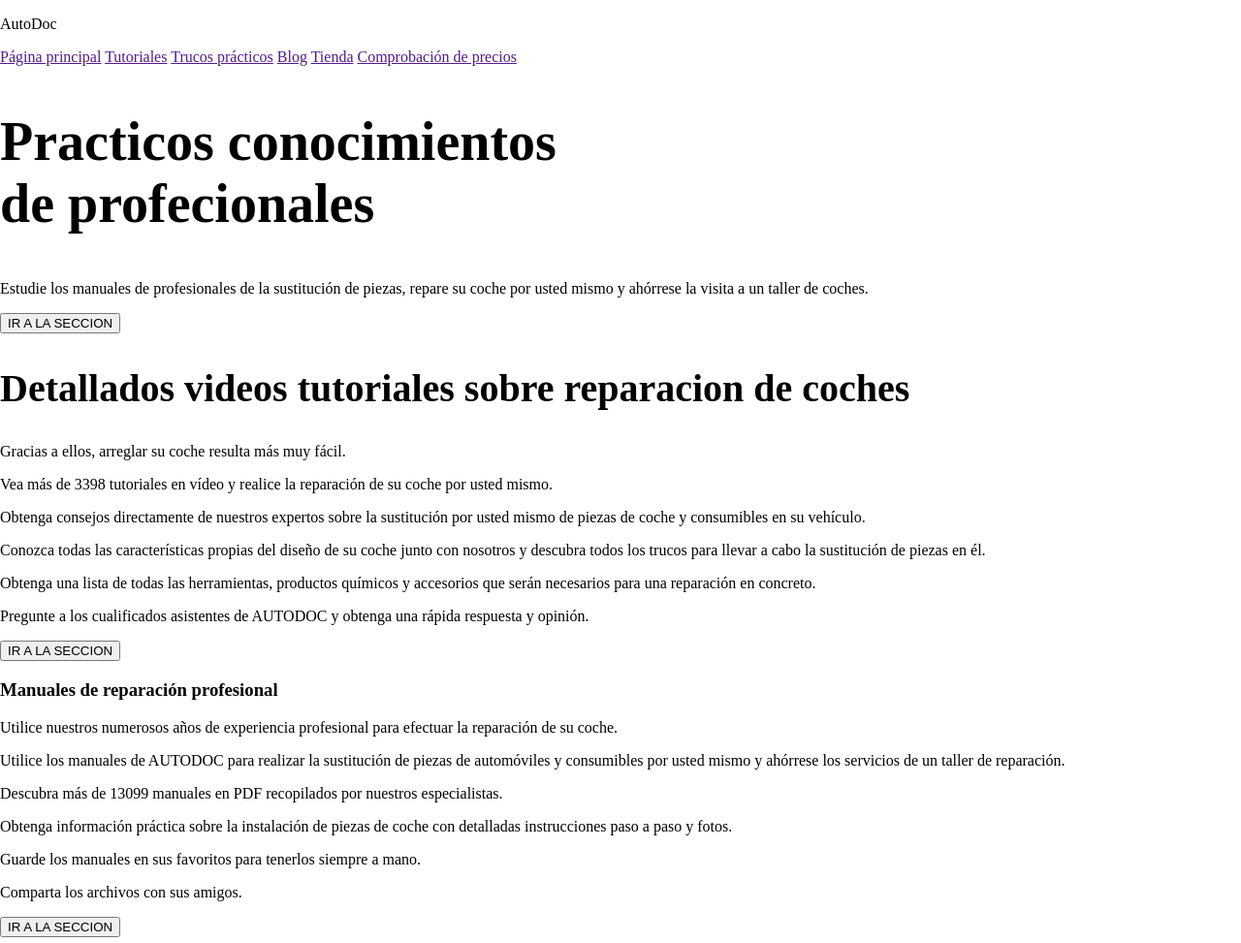
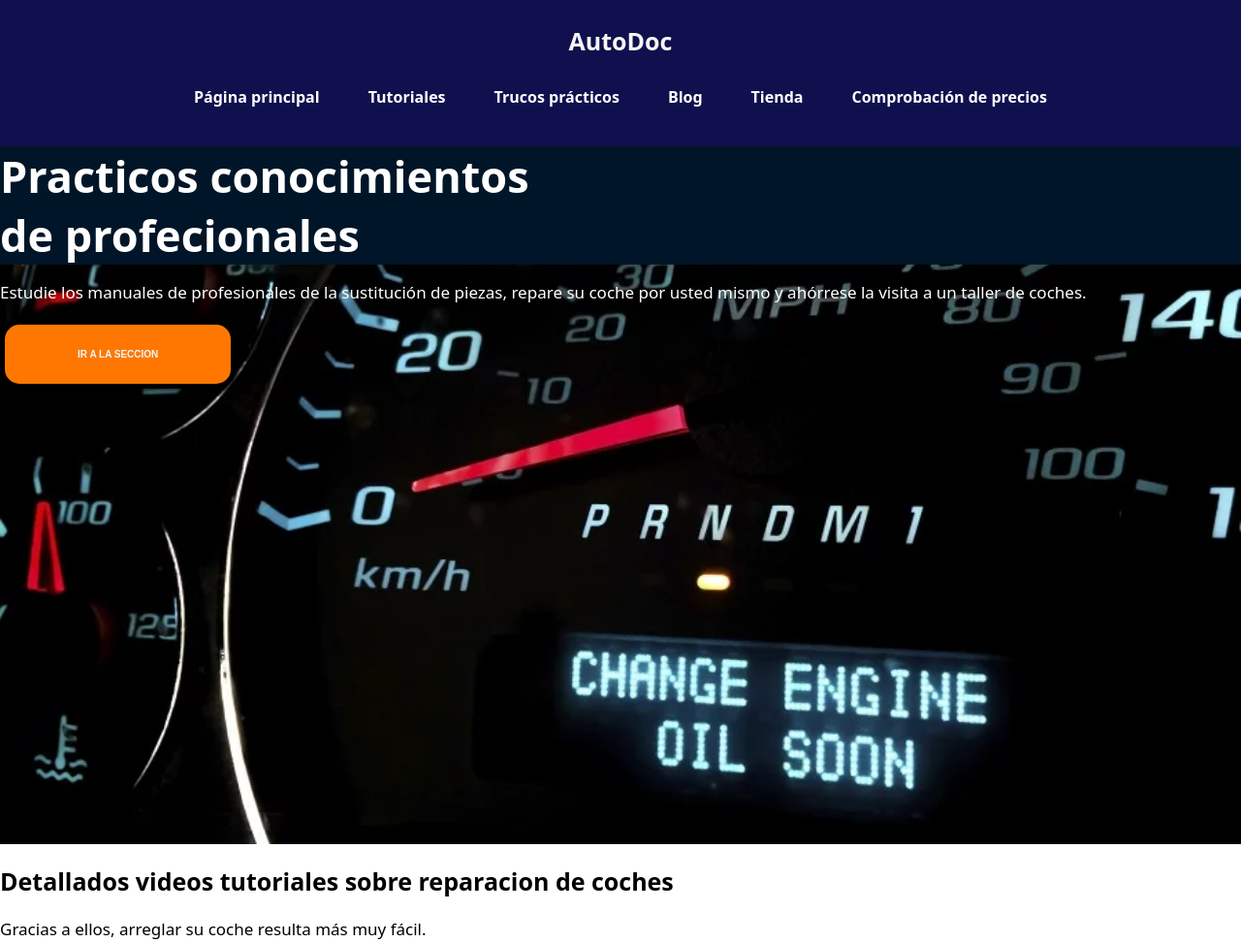
Before and after one commit to Tincion/Primera-Pag, a plain HTML site: page index.html in a window 1280 px wide. Shown: the top 973 px of the page at 97% size. Drawn offline with Linux system fonts and the light colour scheme.

Commit message:
segundo agregado

```diff
--- a/index.html
+++ b/index.html
@@ -10,8 +10,10 @@
 
   <body>
     <header>
+
       <div class="container">
         <p class="logo">AutoDoc</p>
+
         <nav>
           <a href="">Página principal</a>
           <a href="">Tutoriales</a>
@@ -23,7 +25,8 @@
       </div>
     </header>
 
-    <section id="Hero">
+    <section class="banner">
+      <div class="banner-content">
         <h1>
           Practicos conocimientos <br />
           de profecionales
@@ -33,11 +36,16 @@
           repare su coche por usted mismo y ahórrese la visita a un taller de
           coches.
         </p>
+      </div>
+
+      <form action="https://club.autodoc.es/">
         <button>IR A LA SECCION</button>
+      </form>
     </section>
 
     <section id="Detallados videos">
       <div class="img-container"></div>
+
       <h2 class="section_title">
         Detallados videos tutoriales sobre reparacion de coches
       </h2>
@@ -63,11 +71,14 @@
         Pregunte a los cualificados asistentes de AUTODOC y obtenga una rápida
         respuesta y opinión.
       </p>
+
+      <form action="https://club.autodoc.es/">
         <button>IR A LA SECCION</button>
+      </form>
     </section>
 
     <section id="Manuales">
-      <h3 class="section_title">Manuales de reparación profesional</h3>
+      <h2 class="section_title">Manuales de reparación profesional</h2>
       <p>
         Utilice nuestros numerosos años de experiencia profesional para efectuar
         la reparación de su coche.
@@ -87,14 +98,16 @@
       </p>
       <p>Guarde los manuales en sus favoritos para tenerlos siempre a mano.</p>
       <p>Comparta los archivos con sus amigos.</p>
+
+      <form action="https://club.autodoc.es/">
         <button>IR A LA SECCION</button>
+      </form>
+      Hidalgo 335, C1405BCC CABA
     </section>
 
     <footer>
       <div class="container">
-            <p>
-                &copy;Trabajo
-            </p>
+        <p>&copy;Trabajo</p>
       </div>
     </footer>
   </body>
--- a/style.css
+++ b/style.css
@@ -1,9 +1,89 @@
 *{
-    box-sizing: border-box;
+    box-sizing:border-box
 }
-h1{font-size: 3.5em;}
-h2{font-size: 2.5em;}
+
+h1{font-size: 45px;}
+h2{font-size: 25px;}
+p{font-size: 17px;}
+
 body{
-    margin: 0%;
+    font-family: system-ui, -apple-system, BlinkMacSystemFont, 'Segoe UI', Roboto, Oxygen, Ubuntu, Cantarell, 'Open Sans', 'Helvetica Neue', sans-serif;
+    margin: 0;
+    background-color: rgb(255, 255, 255);
+
+}
+
+button{
+    font-size: 10px ;
+    font-weight: bold;
+    padding: 25px 75px ;
+    border-radius: 20px ;
+    border: 5px solid black;
+    box-shadow: 2px 2px 10px rgba(0,0,0,5 );
+    color: aliceblue;
+    background-color: rgb(255, 119, 0);
+}
+button:hover{
+    background-color: orangered;
+}
+
+.container{
+    max-width:auto;
+    margin: auto;
+}
+header{
     background-color: rgb(255, 255, 255);
 }
+
+header .logo{
+    margin: 0;
+    padding: 25px 30px;
+    font-weight: bold;
+    color: rgb(247, 245, 244);
+    font-size: 25px;
+
+}
+header .container{
+    background-color: rgb(16, 16, 78);
+    display:flex;
+    flex-direction: column;
+    align-items: center;
+
+}
+
+header > div > nav{
+    display:flex;
+    text-align: center ;
+    padding-bottom: 35px;
+}
+header a{
+    padding: 5px 25px;
+    text-decoration:none;
+    font-weight: bold;
+    color: rgb(255, 255, 255);
+}
+header a:hover{
+    color:  rgb(255, 89, 0);
+}
+
+.banner{
+    position: relative;
+    width: 100%;
+    height:90vh;
+    background-color: rgb(147, 138, 157);
+    background-size: cover;
+    background-position: center center;
+    transition: all .1s ease-in-out;
+    background-image: url(DOC.IMG/testigo-cambio-aceite.webp);
+    color: white;
+}
+.banner-content > h1 {
+    margin: 0%;
+    padding: 0%;
+    width: 100%;
+    height: 100%;
+    color: #fff;
+    background-color: rgba(0,22,40,1 );
+    display: flex;
+    flex-direction: column;
+}
```
Also changed, not shown: DOC.IMG/testigo-cambio-aceite.webp (added). Lines whose indentation alone changed are shown as unchanged.
